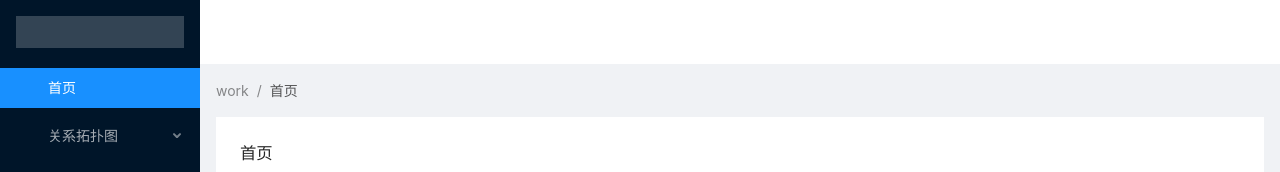
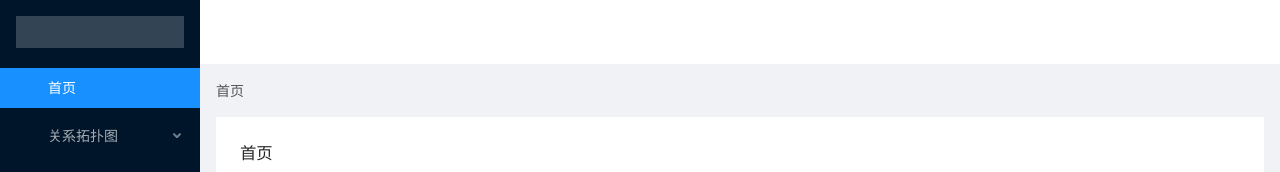
Before and after one commit to findrootcause/Front, a Vue app: page /home in a window 1280 px wide. Shown: the top 172 px of the page. Built offline with nearby package versions, Linux system fonts and the light colour scheme.

Commit message:
Add files via upload

```diff
--- a/src/components/Layout.vue
+++ b/src/components/Layout.vue
@@ -44,7 +44,7 @@
       <a-layout-header style="background: #fff; padding: 0" />
       <a-layout-content style="margin: 0 16px">
         <a-breadcrumb style="margin: 16px 0">
-          <a-breadcrumb-item>work</a-breadcrumb-item>
+          <!-- <a-breadcrumb-item>work</a-breadcrumb-item> -->
           <a-breadcrumb-item>{{way2}}</a-breadcrumb-item>
         </a-breadcrumb>
         <div :style="{ padding: '24px', background: '#fff', minHeight: '360px' }">
```
